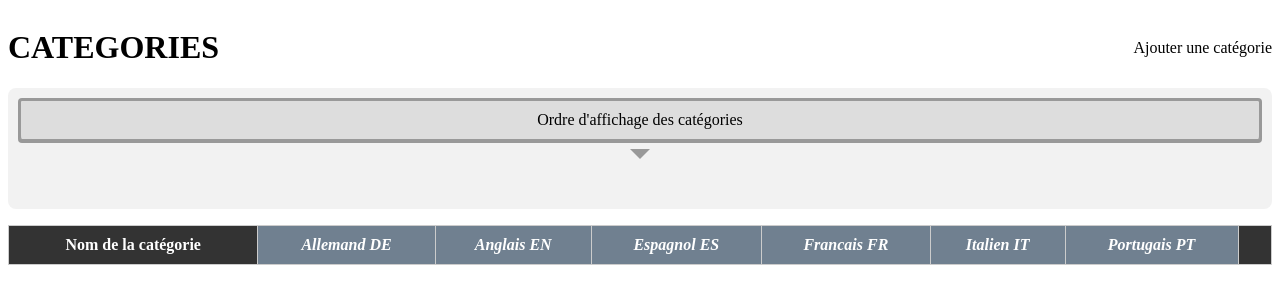
After one commit to JuuLed/illustrator2_project, a PHP site: page /views/categories.php in a window 1280 px wide. The commit adds this page. Shown: the top 304 px of the page. Run offline with PHP 8.4, Linux system fonts and the light colour scheme; lists and menus that the app fills with data are empty; some libraries are stand-ins or nearby versions.

Commit message:
categories front

```diff
--- a/back/controllers/SymbolController.php
+++ b/back/controllers/SymbolController.php
@@ -93,7 +93,7 @@ class SymbolController
 		return null;
 	}
 
-	// Json d'ajout ou de update :
+	// Json d'ajout :
 	// {
 	// 	"symbol_name": "Anniversaire",
 	// 	"size": 50,
--- /dev/null
+++ b/front/css/categories.css
@@ -0,0 +1,148 @@
+	/*********** PAGE GESTION DES CATEGORIES ***********/
+
+.header-symbols {
+	display: flex;
+	flex-direction: row;
+	justify-content: space-between;
+	align-items: center;
+}
+
+/* Styles pour le tableau des catégories */
+.table-symbols {
+	width: 100%;
+	border-collapse: collapse;
+	margin-bottom: 20px;
+	border-radius: 5em;
+}
+
+.table-symbols th,
+.table-symbols td {
+	padding: 10px;
+	text-align: center;
+	border: 1px solid #ccc;
+}
+
+.table-symbols th:not(:first-child, :last-child) {
+	background-color: slategray;
+	color: #fff;
+	font-style: italic;
+}
+
+.table-symbols th:first-child,
+.table-symbols th:last-child {
+	background-color: #333;
+	color: #fff;
+	font-weight: bold;
+}
+
+.table-symbols tr:nth-child(even) {
+	background-color: #f2f2f2;
+}
+
+.table-symbols tr:hover {
+	background-color: lightgray;
+	cursor: pointer;
+}
+
+.btn-delete {
+	background-color: #cc0000;
+	color: #fff;
+	border: none;
+	padding: 5px 10px;
+	border-radius: 3px;
+	cursor: pointer;
+}
+
+.btn-delete:hover {
+	background-color: #a70000;
+}
+
+/* __________________________________________ */
+
+.category-order-bar {
+	background-color: #f2f2f2;
+	padding: 10px;
+	cursor: pointer;
+	margin-bottom: 2vh;
+
+	border-radius: 1vh;
+}
+
+.category-order-title {
+	padding: 10px;
+	background-color: #ddd;
+	border: 3px solid #999;
+	border-bottom: none;
+	box-shadow: 0 4px 0 #999;
+	cursor: pointer;
+	text-align: center;
+	transition: all 0.2s ease-in-out;
+
+	border-radius: 0.5vh;
+}
+
+.category-order-title:hover {
+	background-color: #ccc;
+}
+
+.category-order-title.open {
+	border-bottom: 3px solid #999;
+	border-top: none;
+	box-shadow: 0 -2px 0 #999;
+}
+
+.category-order-list {
+	display: none;
+
+	margin-top: 3vh;
+	margin-bottom: 2vh;
+}
+
+.category-order-item:hover {
+	background-color: #cce2f3;
+	border: 2px solid gold;
+}
+
+.grid {
+	display: grid;
+	grid-template-columns: repeat(10, 1fr);
+	gap: 10px;
+}
+
+.category-order-item {
+	display: flex;
+	flex-direction: column;
+	justify-content: space-between;
+	align-items: center;
+	border: 2px solid #ccc;
+	border-radius: 0.5vh;
+	padding: 10px;
+	cursor: move;
+	text-align: center;
+	height: 8vh;
+}
+
+.order-number {
+	color: orangered;
+	font-weight: bold;
+}
+
+
+.category-order-arrow {
+    width: 0;
+    height: 0;
+    margin: 10px auto;
+    border-left: 10px solid transparent;
+    border-right: 10px solid transparent;
+    border-top: 10px solid #999;
+
+	transition: transform 0.5s; /* Transition over half a second */
+    transform: rotate(0deg); /* Initial rotation */
+}
+
+.category-order-bar.open .category-order-arrow {
+    /* border-top: none;
+    border-bottom: 10px solid #999; */
+
+	transform: rotate(180deg);
+}
--- /dev/null
+++ b/front/views/categories.php
@@ -0,0 +1,45 @@
+<link rel="stylesheet" href="./css/categories.css">
+<script src="./js/categories.js"></script>
+<script src="https://code.jquery.com/ui/1.12.1/jquery-ui.js"></script>
+<script src="https://cdnjs.cloudflare.com/ajax/libs/Sortable/1.14.0/Sortable.min.js"></script>
+
+<div class="header-symbols">
+	<h1>CATEGORIES</h1>
+	<div>
+		<i class="fa-solid fa-circle-plus add-icon"></i>
+		Ajouter une catégorie
+	</div>
+
+</div>
+
+
+
+<div class="category-order-bar">
+  <div class="category-order-title">Ordre d'affichage des catégories</div>
+  <div class="category-order-arrow"></div>
+  <div class="category-order-list grid">
+    <!-- Les catégories seront ajoutées ici via JavaScript -->
+  </div>
+</div>
+
+
+
+
+<div>
+	<table class="table-symbols">
+		<tr>
+			<th>Nom de la catégorie</th>
+			<th>Allemand DE</th>
+			<th>Anglais EN</th>
+			<th>Espagnol ES</th>
+			<th>Francais FR</th>
+			<th>Italien IT</th>
+			<th>Portugais PT</th>
+			<th><i class="fa-solid fa-trash"></i></th>
+		</tr>
+		<!-- Les lignes du tableau seront ajoutées ici en JavaScript -->
+	</table>
+
+
+
+</div>
--- a/front/views/symbols.php
+++ b/front/views/symbols.php
@@ -1,3 +1,5 @@
+<link rel="stylesheet" href="./css/symbols.css">
+<script src="./js/symbols.js"></script>
 
 <div class="header-symbols">
 	<h1>SYMBOLS</h1>
```
Also changed, not shown: POST-IT.txt (+7 -0 lines), back/controllers/CategoryController.php (+36 -36 lines), back/models/Category.php (+42 -16 lines), back/models/Language.php (+42 -26 lines), back/models/Translation.php (+50 -14 lines), front/css/index.css (added, +82 -0 lines), front/css/symbols.css (renamed from front/css/style.css, +4 -83 lines), front/index.php (+8 -6 lines), front/js/api.js (added, +22 -0 lines), front/js/symbols.js (renamed from front/js/script.js, +0 -22 lines), front/views/category.php (added), front/views/keywords.php (renamed from front/views/keyword.php).
